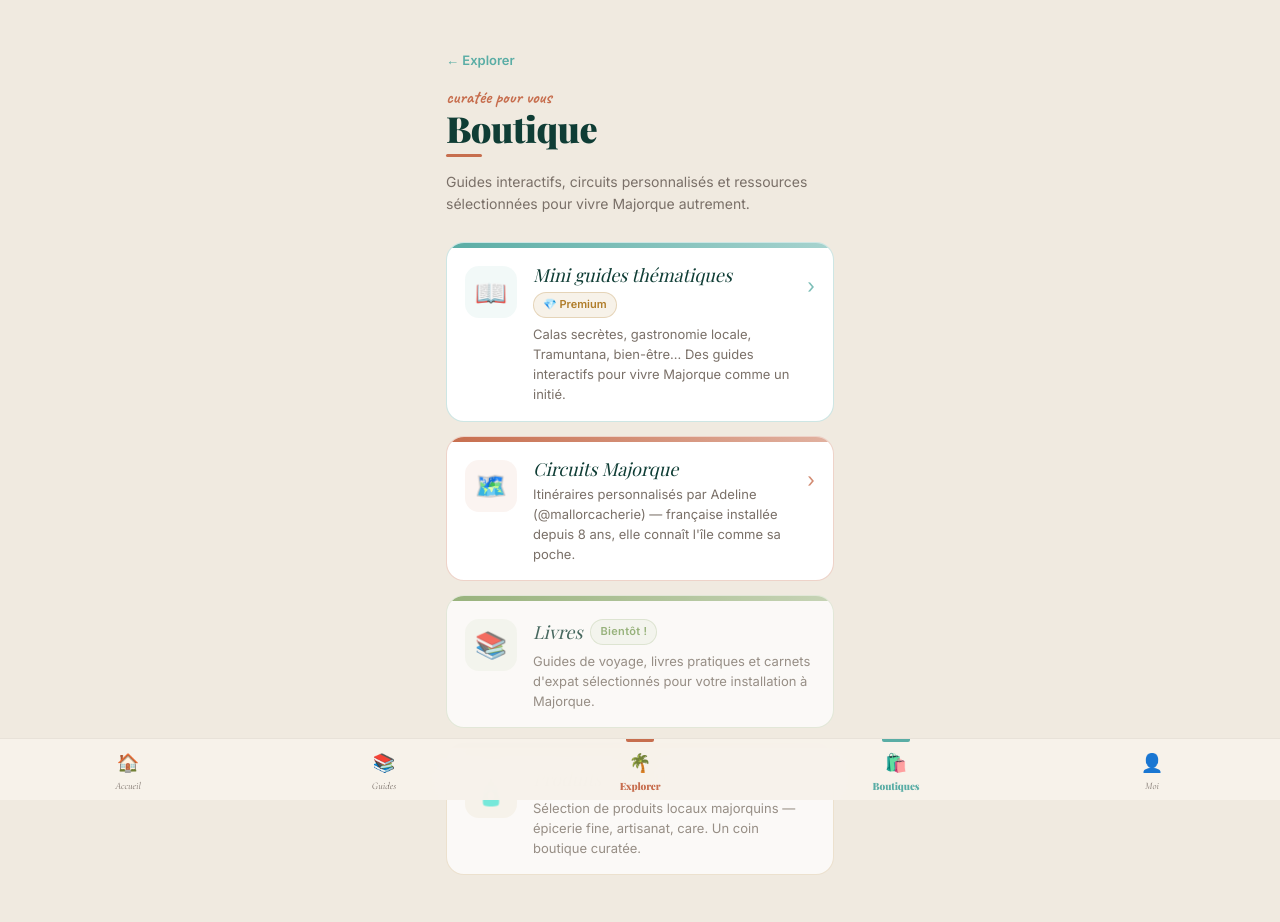
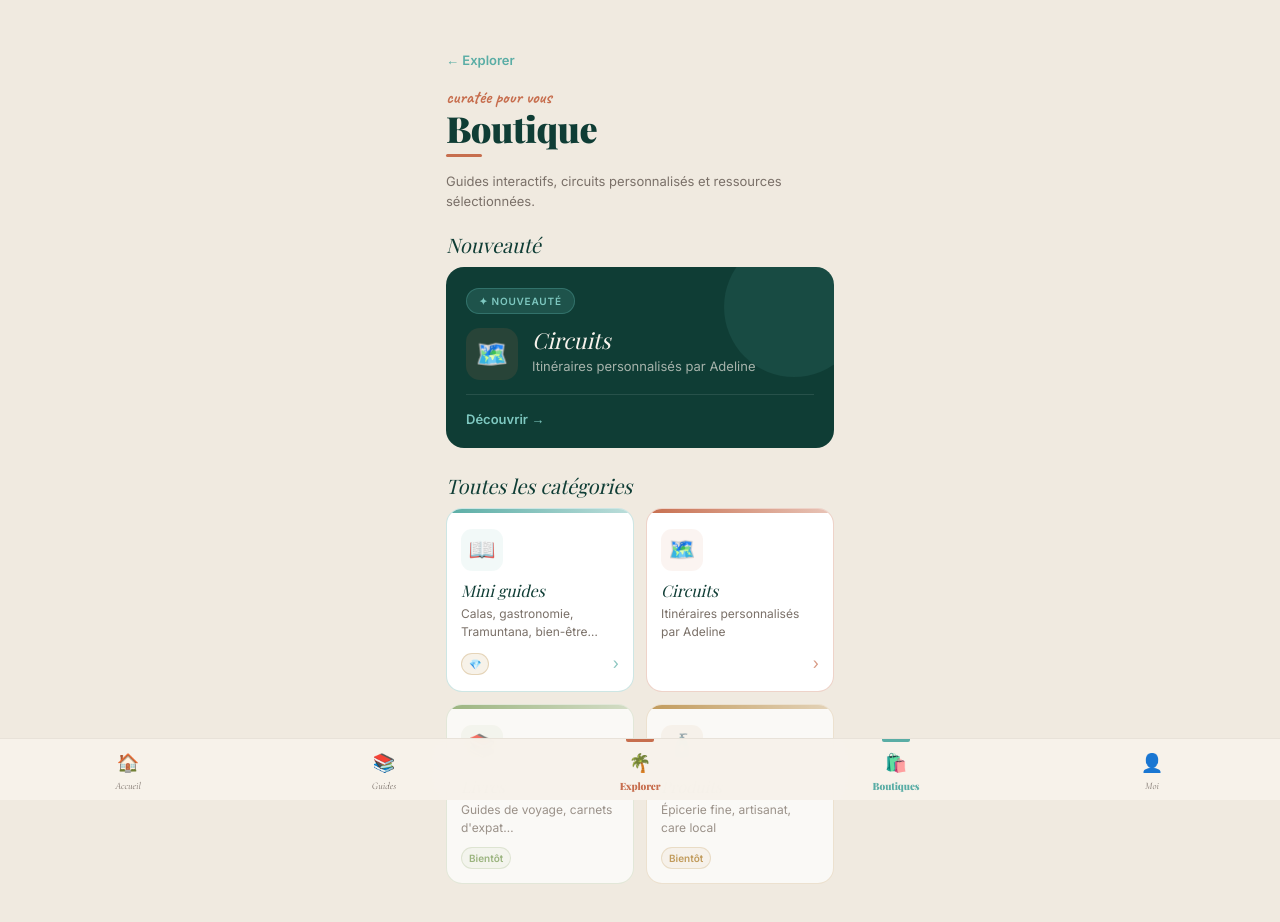
Before and after one commit to Vivreamajorque/vivre-a-majorque, a React (Vite) app: page /app/explorer/boutiques in a window 1280 px wide. Shown: the top 922 px of the page. Built offline with nearby package versions, Linux system fonts and the light colour scheme; sample sign-in values are in the browser's storage; a web font is replaced by a local one.

Commit message:
design: boutique 2x2 + encart nouveauté, MonEspaceCard accueil compact sans barre progression

```diff
--- a/src/pages/Boutiques.jsx
+++ b/src/pages/Boutiques.jsx
@@ -4,65 +4,261 @@ import { SectionHead, TERRA, VERT } from '../components/WaveTitle'
 
 const FORET = '#0F3D35'
 
+/* ── Nouveauté mise en avant ──────────────────
+   Mettre isNew: true sur UN SEUL élément à la fois.
+   La nouveauté s'affiche dans le bandeau du haut.
+────────────────────────────────────────────── */
 const CATEGORIES = [
   {
     id: 'guides',
     emoji: '📖',
-    titre: 'Mini guides thématiques',
-    desc: 'Calas secrètes, gastronomie locale, Tramuntana, bien-être… Des guides interactifs pour vivre Majorque comme un initié.',
+    titre: 'Mini guides',
+    desc: 'Calas, gastronomie, Tramuntana, bien-être…',
     badge: null,
     badgePremium: true,
     color: VERT,
     bg: 'rgba(90,173,165,0.08)',
     border: 'rgba(90,173,165,0.3)',
     to: '/app/explorer/lifestyle',
+    isNew: false,
   },
   {
     id: 'circuits',
     emoji: '🗺️',
-    titre: 'Circuits Majorque',
-    desc: 'Itinéraires personnalisés par Adeline (@mallorcacherie) — française installée depuis 8 ans, elle connaît l\'île comme sa poche.',
+    titre: 'Circuits',
+    desc: 'Itinéraires personnalisés par Adeline',
     badge: null,
     badgePremium: false,
     color: TERRA,
     bg: 'rgba(199,110,78,0.08)',
     border: 'rgba(199,110,78,0.3)',
     to: '/app/explorer/circuits',
+    isNew: true,
   },
   {
     id: 'livres',
     emoji: '📚',
     titre: 'Livres',
-    desc: 'Guides de voyage, livres pratiques et carnets d\'expat sélectionnés pour votre installation à Majorque.',
-    badge: 'Bientôt !',
+    desc: 'Guides de voyage, carnets d\'expat…',
+    badge: 'Bientôt',
     badgePremium: false,
     color: '#7BA05B',
     bg: 'rgba(123,160,91,0.08)',
     border: 'rgba(123,160,91,0.25)',
     to: null,
+    isNew: false,
   },
   {
     id: 'produits',
     emoji: '🧴',
     titre: 'Produits',
-    desc: 'Sélection de produits locaux majorquins — épicerie fine, artisanat, care. Un coin boutique curatée.',
-    badge: 'Bientôt !',
+    desc: 'Épicerie fine, artisanat, care local',
+    badge: 'Bientôt',
     badgePremium: false,
     color: '#b07d2a',
     bg: 'rgba(176,125,42,0.08)',
     border: 'rgba(176,125,42,0.25)',
     to: null,
+    isNew: false,
   },
 ]
 
+/* ── Encart Nouveauté ───────────────────────── */
+function NouveauteCard({ cat, navigate }) {
+  return (
+    <div
+      onClick={() => cat.to && navigate(cat.to)}
+      style={{
+        background: FORET,
+        borderRadius: 18,
+        overflow: 'hidden',
+        cursor: 'pointer',
+        marginBottom: 28,
+        position: 'relative',
+      }}
+    >
+      {/* Deco cercle */}
+      <div style={{
+        position: 'absolute', top: -30, right: -30,
+        width: 140, height: 140, borderRadius: '50%',
+        background: 'rgba(90,173,165,0.12)', pointerEvents: 'none',
+      }} />
+
+      <div style={{ padding: '20px 20px 18px', position: 'relative' }}>
+        {/* Badge nouveauté */}
+        <div style={{
+          display: 'inline-flex', alignItems: 'center', gap: 5,
+          background: 'rgba(90,173,165,0.2)',
+          border: '1px solid rgba(90,173,165,0.35)',
+          borderRadius: 20, padding: '4px 12px',
+          marginBottom: 14,
+        }}>
+          <span style={{ fontSize: 10, fontWeight: 800, color: '#7EC8C0', letterSpacing: '0.08em', fontFamily: 'var(--font-corps)', textTransform: 'uppercase' }}>
+            ✦ Nouveauté
+          </span>
+        </div>
+
+        {/* Emoji + titre */}
+        <div style={{ display: 'flex', alignItems: 'flex-start', gap: 14, marginBottom: 10 }}>
+          <div style={{
+            width: 52, height: 52, borderRadius: 14, flexShrink: 0,
+            background: `${cat.color}22`,
+            display: 'flex', alignItems: 'center', justifyContent: 'center',
+            fontSize: 26,
+          }}>
+            {cat.emoji}
+          </div>
+          <div style={{ flex: 1 }}>
+            <p style={{
+              fontFamily: 'var(--font-display)', fontStyle: 'italic',
+              fontSize: 22, color: '#F7F2EB', fontWeight: 400,
+              lineHeight: 1.1, marginBottom: 5,
+            }}>
+              {cat.titre}
+            </p>
+            <p style={{
+              fontSize: 13, color: 'rgba(247,242,235,0.65)',
+              lineHeight: 1.5,
+            }}>
+              {cat.desc}
+            </p>
+          </div>
+        </div>
+
+        {/* CTA */}
+        <div style={{
+          display: 'flex', alignItems: 'center', justifyContent: 'space-between',
+          marginTop: 14, paddingTop: 14,
+          borderTop: '1px solid rgba(255,255,255,0.1)',
+        }}>
+          <span style={{
+            fontSize: 13, fontWeight: 700, color: '#7EC8C0',
+            fontFamily: 'var(--font-corps)',
+          }}>
+            Découvrir →
+          </span>
+          {cat.badgePremium && (
+            <span style={{
+              fontSize: 11, fontWeight: 700,
+              color: '#F7F2EB', background: 'rgba(176,125,42,0.35)',
+              border: '1px solid rgba(176,125,42,0.5)',
+              padding: '3px 10px', borderRadius: 20,
+              fontFamily: 'var(--font-corps)',
+            }}>
+              💎 Premium
+            </span>
+          )}
+        </div>
+      </div>
+    </div>
+  )
+}
+
+/* ── Carte catégorie 2×2 ────────────────────── */
+function CategoryCard({ cat, navigate }) {
+  const isComingSoon = !!cat.badge
+  const handleClick = () => {
+    if (!isComingSoon && cat.to) navigate(cat.to)
+  }
+
+  return (
+    <div
+      onClick={handleClick}
+      style={{
+        background: '#fff',
+        borderRadius: 16,
+        border: `1.5px solid ${cat.border}`,
+        overflow: 'hidden',
+        cursor: isComingSoon ? 'default' : 'pointer',
+        opacity: isComingSoon ? 0.72 : 1,
+        transition: 'transform 0.15s',
+        display: 'flex', flexDirection: 'column',
+      }}
+      onMouseEnter={e => { if (!isComingSoon) e.currentTarget.style.transform = 'translateY(-2px)' }}
+      onMouseLeave={e => { e.currentTarget.style.transform = 'translateY(0)' }}
+    >
+      {/* Trait coloré haut */}
+      <div style={{
+        height: 4,
+        background: `linear-gradient(90deg, ${cat.color}, ${cat.color}66)`,
+      }} />
+
+      <div style={{ padding: '16px 14px 14px', flex: 1, display: 'flex', flexDirection: 'column' }}>
+        {/* Emoji */}
+        <div style={{
+          width: 42, height: 42, borderRadius: 11,
+          background: cat.bg,
+          display: 'flex', alignItems: 'center', justifyContent: 'center',
+          fontSize: 22, marginBottom: 10,
+        }}>
+          {cat.emoji}
+        </div>
+
+        {/* Titre */}
+        <p style={{
+          fontFamily: 'var(--font-display)', fontStyle: 'italic',
+          fontSize: 16, color: FORET, fontWeight: 400,
+          lineHeight: 1.2, marginBottom: 5,
+        }}>
+          {cat.titre}
+        </p>
+
+        {/* Description */}
+        <p style={{
+          fontSize: 12, color: 'var(--texte-sec)',
+          lineHeight: 1.5, flex: 1, marginBottom: 10,
+        }}>
+          {cat.desc}
+        </p>
+
+        {/* Footer badges + flèche */}
+        <div style={{ display: 'flex', alignItems: 'center', justifyContent: 'space-between' }}>
+          <div style={{ display: 'flex', gap: 5, flexWrap: 'wrap' }}>
+            {cat.badge && (
+              <span style={{
+                fontSize: 10, fontWeight: 800,
+                color: cat.color, background: cat.bg,
+                border: `1px solid ${cat.border}`,
+                padding: '2px 7px', borderRadius: 20,
+                fontFamily: 'var(--font-corps)',
+              }}>
+                {cat.badge}
+              </span>
+            )}
+            {cat.badgePremium && (
+              <span style={{
+                fontSize: 10, fontWeight: 700,
+                color: '#b07d2a',
+                background: 'rgba(176,125,42,0.1)',
+                border: '1px solid rgba(176,125,42,0.25)',
+                padding: '2px 7px', borderRadius: 20,
+                fontFamily: 'var(--font-corps)',
+              }}>
+                💎
+              </span>
+            )}
+          </div>
+          {!isComingSoon && (
+            <span style={{ color: cat.color, fontSize: 16, opacity: 0.7 }}>›</span>
+          )}
+        </div>
+      </div>
+    </div>
+  )
+}
+
+/* ── Page principale ────────────────────────── */
 export default function Boutiques() {
   const navigate = useNavigate()
+
+  const nouveaute = CATEGORIES.find(c => c.isNew)
+  const autresCats = CATEGORIES.filter(c => !c.isNew)
 
   return (
     <div className="page" style={{ paddingBottom: 100 }}>
 
       {/* ── Header ── */}
-      <div style={{ paddingTop: 52, marginBottom: 28 }}>
+      <div style={{ paddingTop: 52, marginBottom: 24 }}>
         <button onClick={() => navigate('/app/explorer')} style={{
           display: 'flex', alignItems: 'center', gap: 6,
           color: VERT, fontSize: 13, fontWeight: 600,
@@ -88,13 +284,22 @@ export default function Boutiques() {
           Boutique
         </h1>
         <div style={{ width: 36, height: 3, background: TERRA, borderRadius: 2, marginBottom: 14 }} />
-        <p style={{ fontSize: 14, color: 'var(--texte-sec)', lineHeight: 1.55 }}>
-          Guides interactifs, circuits personnalisés et ressources sélectionnées pour vivre Majorque autrement.
+        <p style={{ fontSize: 13, color: 'var(--texte-sec)', lineHeight: 1.55 }}>
+          Guides interactifs, circuits personnalisés et ressources sélectionnées.
         </p>
       </div>
 
-      {/* ── Catégories ── */}
-      <div style={{ display: 'flex', flexDirection: 'column', gap: 14 }}>
+      {/* ── Nouveauté ── */}
+      {nouveaute && (
+        <>
+          <SectionHead title="Nouveauté" />
+          <NouveauteCard cat={nouveaute} navigate={navigate} />
+        </>
+      )}
+
+      {/* ── Toutes les catégories en 2×2 ── */}
+      <SectionHead title="Toutes les catégories" />
+      <div style={{ display: 'grid', gridTemplateColumns: '1fr 1fr', gap: 12 }}>
         {CATEGORIES.map(cat => (
           <CategoryCard key={cat.id} cat={cat} navigate={navigate} />
         ))}
@@ -102,104 +307,3 @@ export default function Boutiques() {
     </div>
   )
 }
-
-function CategoryCard({ cat, navigate }) {
-  const isComingSoon = !!cat.badge
-  const handleClick = () => {
-    if (!isComingSoon && cat.to) navigate(cat.to)
-  }
-
-  return (
-    <div
-      onClick={handleClick}
-      style={{
-        background: '#fff',
-        borderRadius: 18,
-        border: `1.5px solid ${cat.border}`,
-        overflow: 'hidden',
-        cursor: isComingSoon ? 'default' : 'pointer',
-        opacity: isComingSoon ? 0.75 : 1,
-        transition: 'transform 0.15s, box-shadow 0.15s',
-      }}
-      onMouseEnter={e => { if (!isComingSoon) { e.currentTarget.style.transform = 'translateY(-2px)'; e.currentTarget.style.boxShadow = '0 6px 20px rgba(0,0,0,0.08)' }}}
-      onMouseLeave={e => { e.currentTarget.style.transform = 'translateY(0)'; e.currentTarget.style.boxShadow = 'none' }}
-    >
-      {/* Bandeau coloré en haut */}
-      <div style={{
-        height: 5,
-        background: `linear-gradient(90deg, ${cat.color}, ${cat.color}88)`,
-      }} />
-
-      <div style={{
-        display: 'flex', alignItems: 'flex-start',
-        gap: 16, padding: '18px 18px 16px',
-      }}>
-        {/* Icône */}
-        <div style={{
-          width: 52, height: 52, borderRadius: 14,
-          background: cat.bg,
-          display: 'flex', alignItems: 'center', justifyContent: 'center',
-          fontSize: 26, flexShrink: 0,
-        }}>
-          {cat.emoji}
-        </div>
-
-        {/* Texte */}
-        <div style={{ flex: 1, minWidth: 0 }}>
-          <div style={{ display: 'flex', alignItems: 'center', gap: 8, marginBottom: 6, flexWrap: 'wrap' }}>
-            <p style={{
-              fontFamily: 'var(--font-display)', fontStyle: 'italic',
-              fontSize: 18, color: FORET, fontWeight: 400,
-              lineHeight: 1,
-            }}>
-              {cat.titre}
-            </p>
-            {cat.badge && (
-              <span style={{
-                fontSize: 11, fontWeight: 800,
-                color: cat.color,
-                background: cat.bg,
-                border: `1px solid ${cat.border}`,
-                padding: '3px 9px', borderRadius: 20,
-                fontFamily: 'var(--font-corps)',
-                letterSpacing: '0.03em',
-                flexShrink: 0,
-              }}>
-                {cat.badge}
-              </span>
-            )}
-            {cat.badgePremium && (
-              <span style={{
-                fontSize: 11, fontWeight: 700,
-                color: '#b07d2a',
-                background: 'rgba(176,125,42,0.1)',
-                border: '1px solid rgba(176,125,42,0.25)',
-                padding: '3px 9px', borderRadius: 20,
-                fontFamily: 'var(--font-corps)',
-                flexShrink: 0,
-              }}>
-                💎 Premium
-              </span>
-            )}
-          </div>
-          <p style={{
-            fontSize: 13, color: 'var(--texte-sec)',
-            lineHeight: 1.55,
-          }}>
-            {cat.desc}
-          </p>
-        </div>
-
-        {/* Flèche */}
-        {!isComingSoon && (
-          <span style={{
-            color: cat.color, fontSize: 20,
-            flexShrink: 0, marginTop: 4, opacity: 0.8,
-          }}>
-            ›
-          </span>
-        )}
-      </div>
-    </div>
-  )
-}
```
Also changed, not shown: src/pages/Home.jsx (+65 -80 lines), 4 other files (tests, documents, lock files or other folders).
